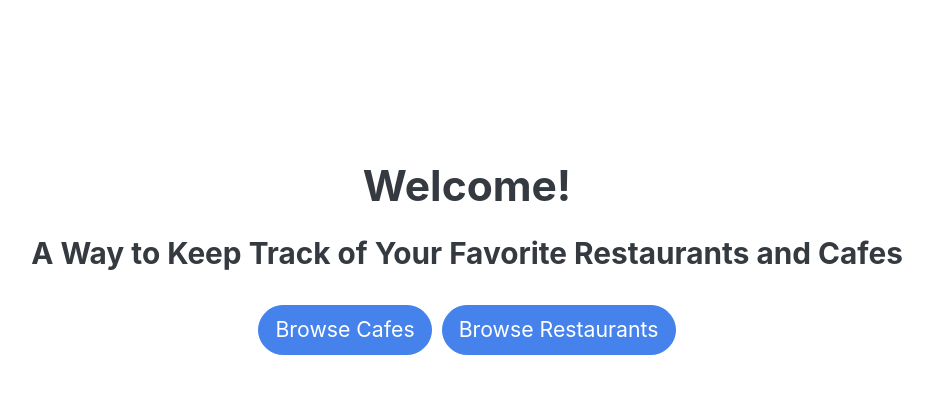
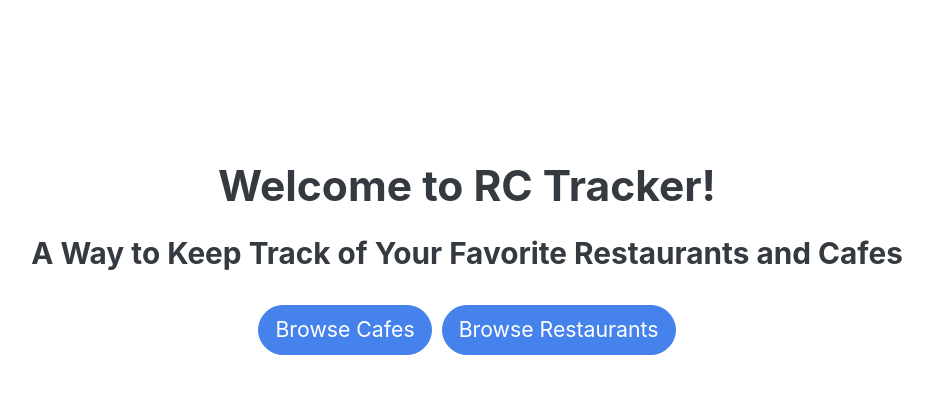
Before and after one commit to maxjeon97/RCTracker, a Flask app: page / in a window 1280 px wide. Shown: the part 57-451 px from the top of the page, without its empty margins (173-1106 px from the left). Run offline with Flask 3, Linux system fonts and the light colour scheme.

```diff
--- a/templates/homepage.html
+++ b/templates/homepage.html
@@ -5,7 +5,7 @@
 {% block content %}
 
 <div class="welcome-msg d-flex flex-column justify-content-center align-items-center">
-  <h1 class="mb-4 text-primary-emphasis">Welcome!</h1>
+  <h1 class="mb-4 text-primary-emphasis">Welcome to RC Tracker!</h1>
   <h3 class="text-secondary-emphasis">A Way to Keep Track of Your Favorite Restaurants and Cafes</h3>
 </div>
 <br>
```
Also changed, not shown: 1 other file.
